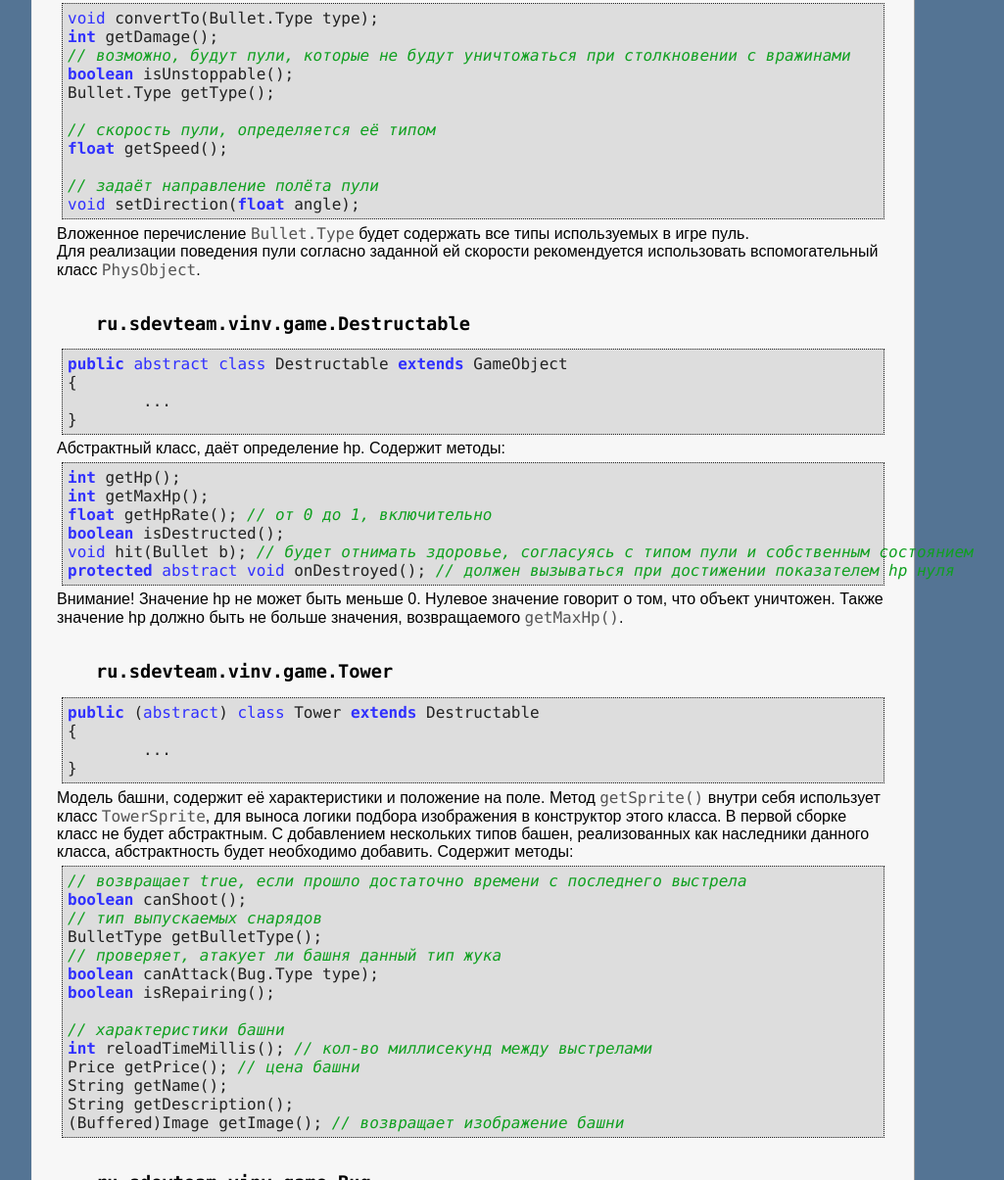
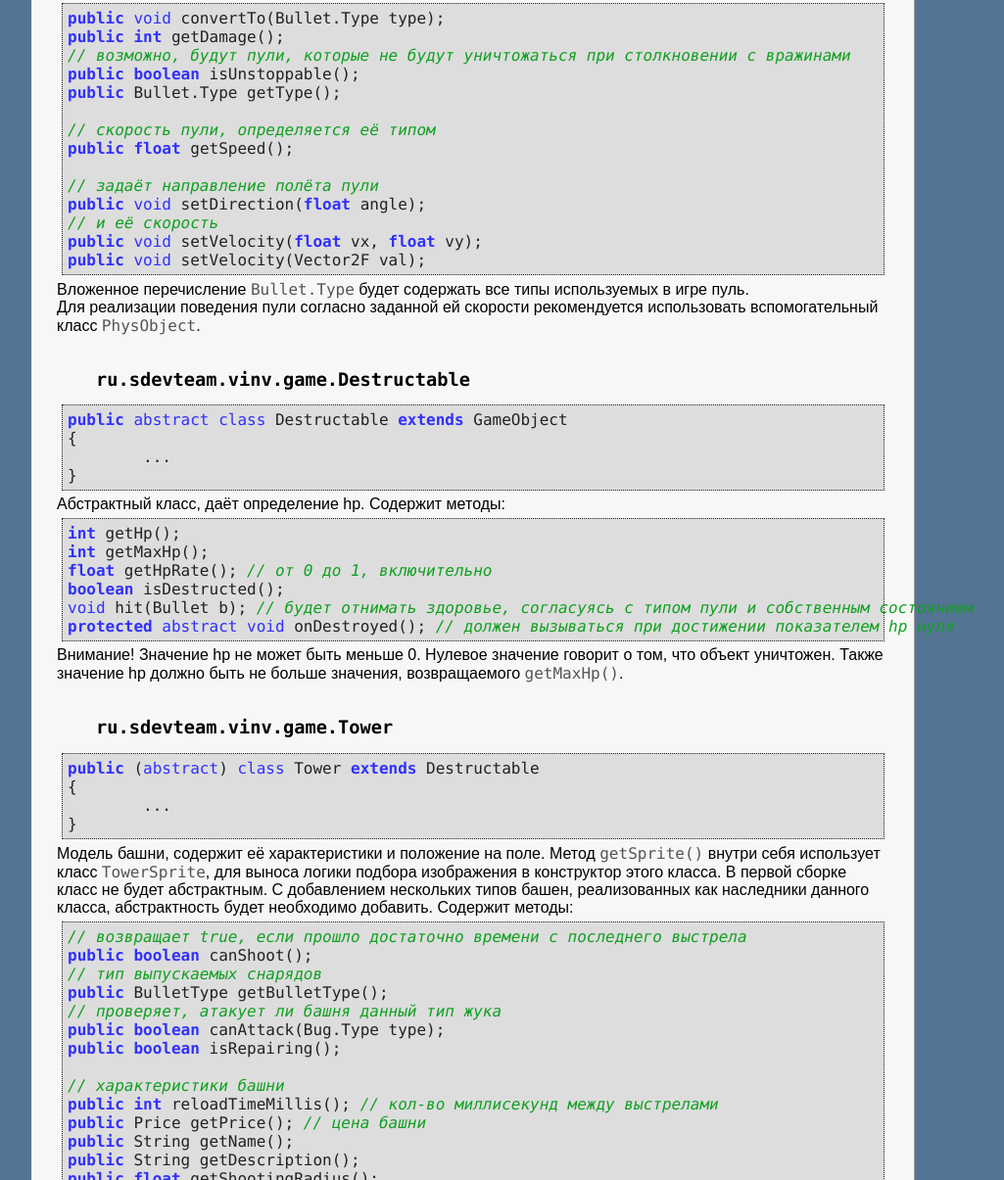
Before and after one commit to SleepyDevelopersTeam/vinvasion, a plain HTML site: page documentation/Архитектура.html in a window 1280 px wide. Shown: the part 8133-9338 px from the top of the page at 98% size, without its empty margins (157-1182 px from the left). Drawn offline with Linux system fonts and the light colour scheme.

Commit message:
Updated docs

```diff
--- a/documentation/Архитектура.html
+++ b/documentation/Архитектура.html
@@ -144,8 +144,8 @@ function clearSearch()
 	<ul>
 		<li><a href="#ru.sdevteam.vinv.game.logics.LevelController">LevelController</a> – обрабатывает логику обновления уровня</li>
 		<li><a href="#ru.sdevteam.vinv.game.logics.Mover">Mover</a> – обрабатывает движение объектов</li>
-		<li><a href="#ru.sdevteam.vinv.game.logics.Mover">PathMover</a> – передвигает объекты по заданному пути</li>
-		<li><a href="#ru.sdevteam.vinv.game.logics.Mover">Path</a> – вспомогательный класс</li>
+		<li><a href="#ru.sdevteam.vinv.game.logics.PathMover">PathMover</a> – передвигает объекты по заданному пути</li>
+		<li><a href="#ru.sdevteam.vinv.game.logics.Path">Path</a> – вспомогательный класс</li>
 	</ul>
 </li>
 <li><a href="#ru.sdevteam.vinv.utils">ru.sdevteam.vinv.utils</a> – различные вспомогательные классы:
@@ -411,19 +411,19 @@ void setCollisionRectangle(int x, int y, int width, int height);</pre>
 Класс, содержащий информацию об уровне и все находящиеся на игровом поле объекты, как интерактивные, так и статичные. Должен содержать следующие методы:
 <pre>// возвращает массив, содержащий все динамичные и статичные объекты уровня
 // (данный подход, возможно, будет заменён на использование итератора)
-GameObject[] getGameObjects();
-void addObject(GameObject item);
-void removeObject(GameObject item);
+public GameObject[] getDecorations();
+public void addObject(GameObject item);
+public void removeObject(GameObject item);
 
 // методы используются для более удобной обработки классом LevelController
-Tower[] getTowers();
-Bug[] getBugs();
-Bullet[] getBullets();</pre>
+public Tower[] getTowers();
+public Bug[] getBugs();
+public Bullet[] getBullets();</pre>
 Также, класс инкапсулирует в себе пул пуль, предоставляя следующие методы:
 <pre>// создаёт новую или возвращает неиспользуемую пулю
-Bullet getBullet(int x, int y, BulletType type);
+public Bullet getBullet(int x, int y, BulletType type);
 // помечает пулю как неиспользуемую
-void disposeBullet(Bullet item);</pre>
+public void disposeBullet(Bullet item);</pre>
 Для создания экземпляров класса будет использоваться не конструктор, а статический метод, принимающий номер уровня и создающий его из данных файла:
 <pre>static Level createLevel(int num);</pre>
 </div>
@@ -467,17 +467,20 @@ float getRotation();</pre>
 	...
 }</pre>
 Представляет <i>любую</i> пулю в игре. Может быть в любой момент сконвертирована в пулю другого типа. Реализует методы:
-<pre>void convertTo(Bullet.Type type);
-int getDamage();
+<pre>public void convertTo(Bullet.Type type);
+public int getDamage();
 // возможно, будут пули, которые не будут уничтожаться при столкновении с вражинами
-boolean isUnstoppable();
-Bullet.Type getType();
+public boolean isUnstoppable();
+public Bullet.Type getType();
 
 // скорость пули, определяется её типом
-float getSpeed();
+public float getSpeed();
 
 // задаёт направление полёта пули
-void setDirection(float angle);
+public void setDirection(float angle);
+// и её скорость
+public void setVelocity(float vx, float vy);
+public void setVelocity(Vector2F val);
 </pre>
 Вложенное перечисление <code>Bullet.Type</code> будет содержать все типы используемых в игре пуль.<br />
 Для реализации поведения пули согласно заданной ей скорости рекомендуется использовать вспомогательный класс <code>PhysObject</code>.
@@ -509,19 +512,22 @@ protected abstract void onDestroyed(); // должен вызываться пр
 }</pre>
 Модель башни, содержит её характеристики и положение на поле. Метод <code>getSprite()</code> внутри себя использует класс <code>TowerSprite</code>, для выноса логики подбора изображения в конструктор этого класса. В первой сборке класс не будет абстрактным. С добавлением нескольких типов башен, реализованных как наследники данного класса, абстрактность будет необходимо добавить. Содержит методы:
 <pre>// возвращает true, если прошло достаточно времени с последнего выстрела
-boolean canShoot();
+public boolean canShoot();
 // тип выпускаемых снарядов
-BulletType getBulletType();
+public BulletType getBulletType();
 // проверяет, атакует ли башня данный тип жука
-boolean canAttack(Bug.Type type);
-boolean isRepairing();
+public boolean canAttack(Bug.Type type);
+public boolean isRepairing();
 
 // характеристики башни
-int reloadTimeMillis(); // кол-во миллисекунд между выстрелами
-Price getPrice(); // цена башни
-String getName();
-String getDescription();
-(Buffered)Image getImage(); // возвращает изображение башни
+public int reloadTimeMillis(); // кол-во миллисекунд между выстрелами
+public Price getPrice(); // цена башни
+public String getName();
+public String getDescription();
+public float getShootingRadius();
+
+// вряд ли потребуется этот метод, хотя кто знает
+public (Buffered)Image getImage(); // возвращает изображение башни
 </pre>
 </div>
 
```
